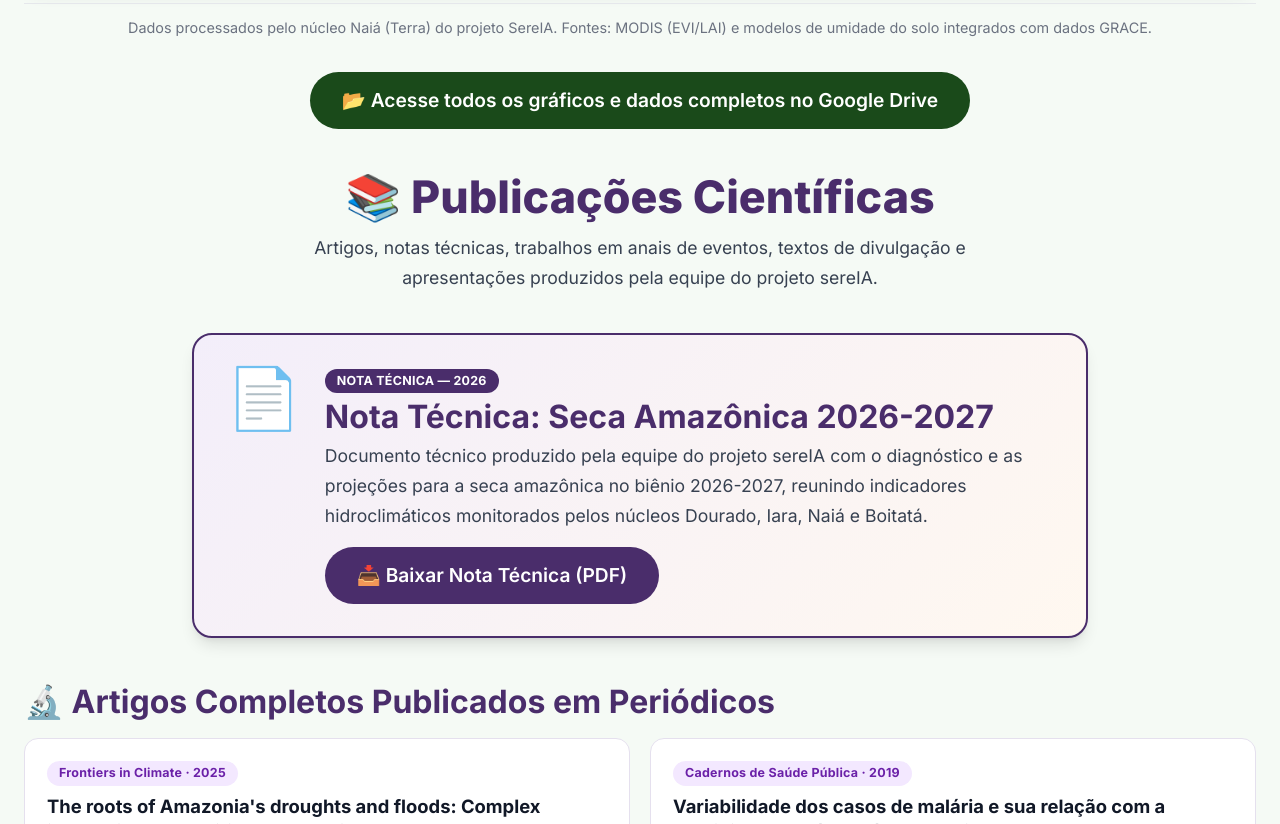
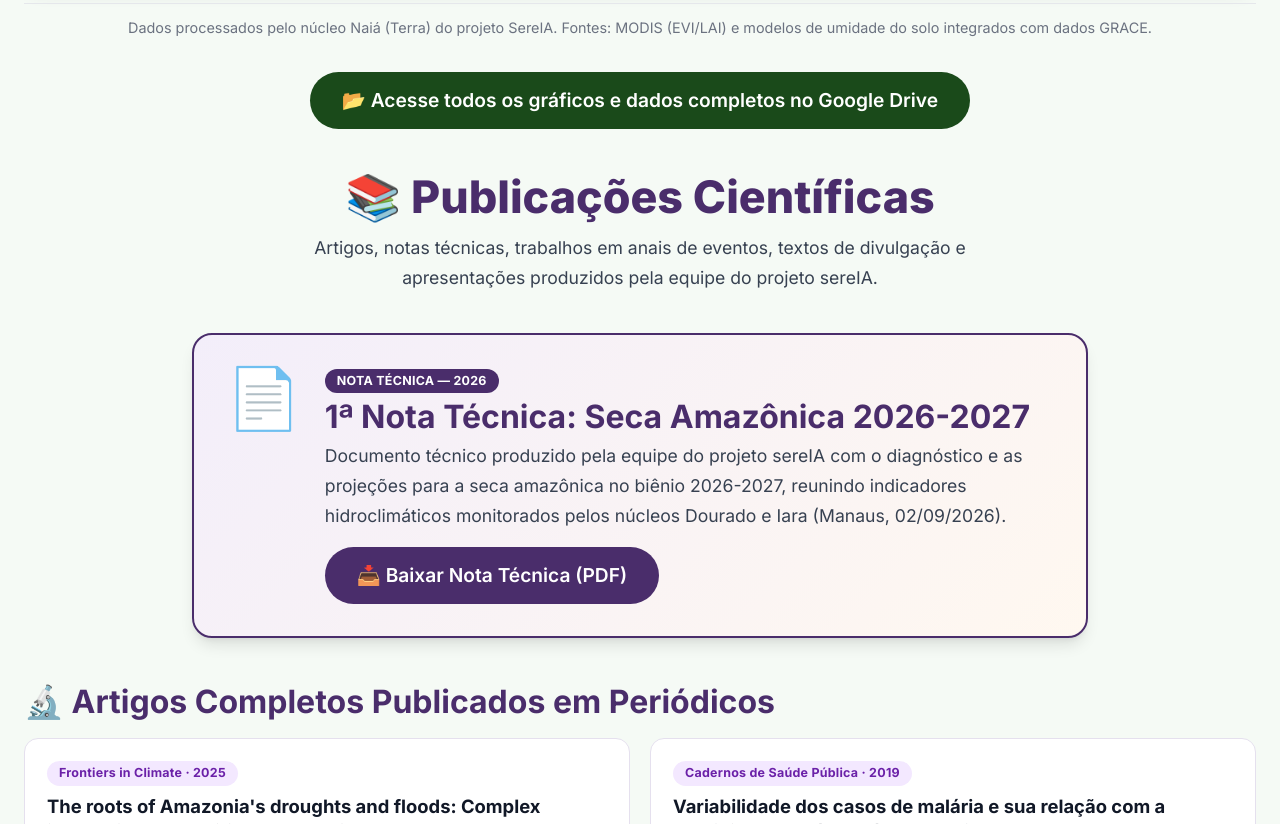
Before and after one commit to rosiam2020/sereIA, a plain HTML site: page index.html in a window 1280 px wide. Shown: the part 11176-12000 px from the top of the page. Drawn offline with nearby package versions, Linux system fonts and the light colour scheme.

Commit message:
Update index.html

```diff
--- a/index.html
+++ b/index.html
@@ -728,8 +728,8 @@
           <div class="text-6xl">📄</div>
           <div class="flex-1 text-center md:text-left">
             <span class="pub-tag bg-pub-roxo text-white" style="background:var(--pub-roxo)">NOTA TÉCNICA — 2026</span>
-            <h3 class="text-2xl font-bold text-pub mt-2 mb-2">Nota Técnica: Seca Amazônica 2026-2027</h3>
-            <p class="text-gray-700 mb-4">Documento técnico produzido pela equipe do projeto sereIA com o diagnóstico e as projeções para a seca amazônica no biênio 2026-2027, reunindo indicadores hidroclimáticos monitorados pelos núcleos Dourado, Iara, Naiá e Boitatá.</p>
+            <h3 class="text-2xl font-bold text-pub mt-2 mb-2"> 1ª Nota Técnica: Seca Amazônica 2026-2027</h3>
+            <p class="text-gray-700 mb-4">Documento técnico produzido pela equipe do projeto sereIA com o diagnóstico e as projeções para a seca amazônica no biênio 2026-2027, reunindo indicadores hidroclimáticos monitorados pelos núcleos Dourado e Iara (Manaus, 02/09/2026).</p>
             <a href="Nota_Tecnica_Seca_Amazonica_2026_2027.pdf" target="_blank" class="btn-pub">
               📥 Baixar Nota Técnica (PDF)
             </a>
```
